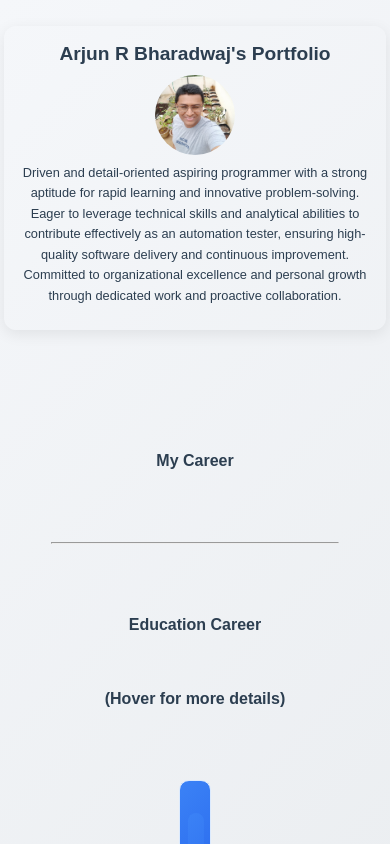
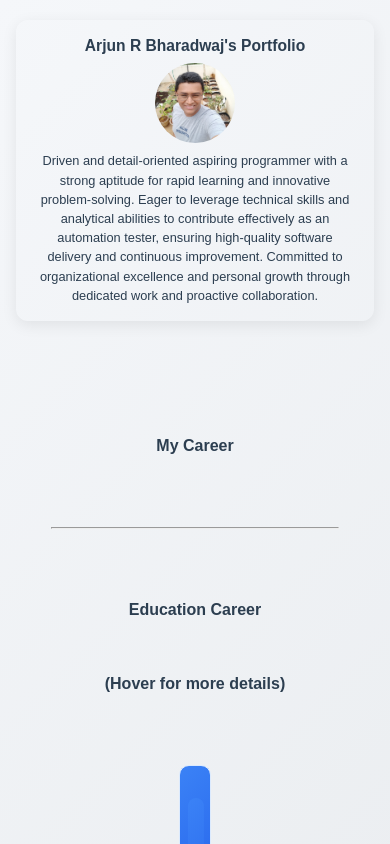
Before and after one commit to barjun25/MyAngProfile, an Angular app: page / in a window 390 px wide. Shown: the top 844 px of the page. Built offline with nearby package versions, Linux system fonts and the light colour scheme.

Commit message:
New Responsiveness code changes

```diff
--- a/src/app/app.component.css
+++ b/src/app/app.component.css
@@ -6,6 +6,14 @@ main * {
   grid-auto-flow: row;
   gap: 2rem;
   padding: 0 0.5rem;
+  box-sizing: border-box;
+}
+
+/* Ensure main content stays centered and never overflows (350px and up) */
+@media (max-width: 1150px) {
+  main * {
+    max-width: 100%;
+  }
 }
 
 #myprojects {
--- a/src/app/footer/footer.component.css
+++ b/src/app/footer/footer.component.css
@@ -1,3 +1,19 @@
+:host {
+  display: block;
+  width: 100%;
+  max-width: 100%;
+  box-sizing: border-box;
+  margin-left: auto;
+  margin-right: auto;
+}
+
+section#footer {
+  width: 100%;
+  max-width: 100%;
+  box-sizing: border-box;
+  margin: 0 auto;
+}
+
 #footer {
     font-family: 'Montserrat', sans-serif;
     font-size: clamp(0.8rem, 4vw, 2rem);
@@ -8,6 +24,23 @@
       #FF986A
     );
     color: #2c3e50;
+    width: 100%;
+    max-width: 100%;
+    box-sizing: border-box;
+}
+
+#footer footer {
+  width: 100%;
+  max-width: 100%;
+  box-sizing: border-box;
+  margin: 0 auto;
+}
+
+#footer footer > div {
+  width: 100%;
+  max-width: 100%;
+  box-sizing: border-box;
+  margin: 0 auto;
 }
 
 .footer-links {
@@ -17,6 +50,7 @@
   align-items: center;
   gap: 1rem;
   flex-wrap: wrap;
+  max-width: 100%;
 }
 
 .space {
@@ -34,6 +68,31 @@
   transition: color 0.3s ease;
 }
 
+/* From 1150px down: keep footer content visible and centered (no overflow/hidden) */
+@media (max-width: 1150px) {
+  #footer {
+    width: 100%;
+    max-width: 100%;
+    padding: 1.25rem 1rem;
+    box-sizing: border-box;
+  }
+
+  .footer-links {
+    flex-wrap: wrap;
+    justify-content: center;
+    gap: 1rem;
+    max-width: 100%;
+  }
+
+  #footer h3 {
+    max-width: 100%;
+    overflow-wrap: break-word;
+    word-break: break-word;
+    margin: 0 auto 0.75rem;
+    font-size: clamp(0.85rem, 3vw, 1.1rem);
+  }
+}
+
 @media (min-width: 768px) {
   #footer {
     padding: 2rem;
@@ -46,6 +105,20 @@
 
   .space {
     margin: 0 1rem;
+  }
+}
+
+/* Between 768px and 1150px: row layout but ensure wrap and no overflow */
+@media (min-width: 768px) and (max-width: 1150px) {
+  .footer-links {
+    flex-direction: row;
+    flex-wrap: wrap;
+    justify-content: center;
+    gap: 1rem;
+  }
+
+  .space {
+    margin: 0 0.5rem;
   }
 }
 
--- a/src/app/header/header.component.css
+++ b/src/app/header/header.component.css
@@ -1,10 +1,19 @@
+:host {
+  display: block;
+  width: 100%;
+  max-width: 100%;
+  box-sizing: border-box;
+  margin-left: auto;
+  margin-right: auto;
+}
+
 header {
     display: flex;
     flex-direction: column;
     align-items: center;
     gap: 1rem;
     width: 95%;
-    max-width: 1000px;
+    max-width: 100%;
     margin: 1rem auto 2rem auto;
     padding: 1.5rem;
     text-align: center;
@@ -14,6 +23,7 @@ header {
     );
     border-radius: 12px;
     box-shadow: 0 4px 15px rgba(0, 0, 0, 0.08);
+    box-sizing: border-box;
   }
 
   header > div {
@@ -21,6 +31,9 @@ header {
     flex-direction: column;
     align-items: center;
     width: 100%;
+    max-width: 100%;
+    box-sizing: border-box;
+    min-width: 0;
   }
 
   img {
@@ -35,6 +48,9 @@ header {
     font-size: clamp(1rem, 5vw, 2.5rem);
     margin: 0;
     padding-bottom: 1rem;
+    max-width: 100%;
+    overflow-wrap: break-word;
+    word-break: break-word;
   }
 
   p {
@@ -43,6 +59,10 @@ header {
     padding: 1rem 0;
     text-wrap: justify;
     line-height: 1.6;
+    max-width: 100%;
+    overflow-wrap: break-word;
+    word-break: break-word;
+    box-sizing: border-box;
   }
 
   /* Extra-small screens: prevent overflow */
@@ -70,14 +90,20 @@ header {
     }
   }
 
-  /* Mobile: small screens */
+  /* Mobile: small screens - keep h1 and text contained, no overflow */
   @media (max-width: 767px) {
     header {
       gap: 0.75rem;
-      padding: 1rem;
+      padding: 1rem 0.75rem;
       margin: 0.5rem auto 1.5rem auto;
-      width: 98%;
-      max-width: none;
+      width: 100%;
+      max-width: 100%;
+      box-sizing: border-box;
+    }
+
+    header > div {
+      padding: 0 0.25rem;
+      max-width: 100%;
     }
 
     img {
@@ -86,13 +112,19 @@ header {
     }
 
     h1 {
-      font-size: 1.2rem;
+      font-size: clamp(0.95rem, 4vw, 1.1rem);
       padding-bottom: 0.5rem;
+      max-width: 100%;
+      line-height: 1.25;
     }
 
     p {
-      font-size: 0.8rem;
-      padding: 0.5rem 0;
+      font-size: clamp(0.8rem, 2.5vw, 0.95rem);
+      padding: 0.5rem 0.25rem 0;
+      max-width: 100%;
+      overflow-wrap: break-word;
+      word-break: break-word;
+      line-height: 1.5;
     }
   }
 
--- a/src/styles.css
+++ b/src/styles.css
@@ -42,8 +42,40 @@ main {
 app-header,
 app-footer {
   font-size: 1rem;   /* lock base size */
-  max-width: 100vw;
+  max-width: 100%;
+  width: 100%;
   overflow-x: hidden;
+  box-sizing: border-box;
+  display: block;
+  margin-left: auto;
+  margin-right: auto;
+}
+
+/* Centering from 350px viewport: ensure all page content stays centered */
+@media screen and (min-width: 350px) {
+  app-root {
+    display: block;
+    width: 100%;
+    max-width: 100%;
+    margin: 0 auto;
+    box-sizing: border-box;
+  }
+
+  main {
+    margin-left: auto;
+    margin-right: auto;
+    width: 95%;
+    max-width: 100%;
+    box-sizing: border-box;
+  }
+
+  app-header,
+  app-footer {
+    margin-left: auto;
+    margin-right: auto;
+    width: 100%;
+    max-width: 100%;
+  }
 }
 
 /* Extra-small screens: prevent overflow and ensure readability */
@@ -57,29 +89,36 @@ app-footer {
   app-header,
   app-footer {
     padding: 0.5rem 0.75rem;
+    width: 100%;
+    max-width: 100%;
   }
 }
 
 /* Mobile: single breakpoint for small screens (≤767px) */
 @media screen and (max-width: 767px) {
   h1 {
-    font-size: clamp(1.1rem, 5vw, 1.5rem);
+    font-size: clamp(0.95rem, 4vw, 1.15rem);
     line-height: 1.3;
     white-space: normal;
     word-break: break-word;
     text-align: center;
+    max-width: 100%;
   }
 
   app-header {
     padding: 0.75rem 1rem;
+    width: 100%;
+    max-width: 100%;
   }
 
   app-header * {
-    font-size: clamp(0.85rem, 3vw, 1rem);
+    font-size: clamp(0.85rem, 2.5vw, 0.95rem);
     line-height: 1.3;
     white-space: normal;
     word-break: break-word;
     text-align: center;
+    max-width: 100%;
+    box-sizing: border-box;
   }
 
   app-header nav,
@@ -92,6 +131,8 @@ app-footer {
 
   app-footer {
     padding: 1rem;
+    width: 100%;
+    max-width: 100%;
   }
 
   app-footer .container-fluid {
@@ -100,10 +141,12 @@ app-footer {
   }
 
   app-footer * {
-    font-size: clamp(0.85rem, 3vw, 1rem);
+    font-size: clamp(0.85rem, 2.5vw, 0.95rem);
     line-height: 1.4;
     text-align: center;
     white-space: normal;
+    max-width: 100%;
+    box-sizing: border-box;
   }
 
   app-footer .row,
```
